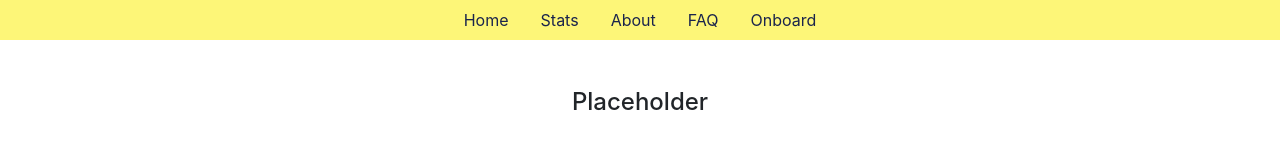
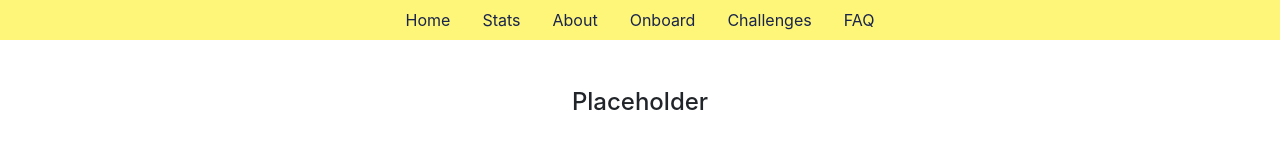
Before and after one commit to msnorma/gamers-stats, a React (Create React App) app: page /onboard in a window 1280 px wide. Shown: the top 160 px of the page. Built offline with nearby package versions, Linux system fonts and the light colour scheme.

Commit message:
input required for api request

```diff
--- a/src/components/NavBarList.jsx
+++ b/src/components/NavBarList.jsx
@@ -12,12 +12,16 @@ const NavBarList = [
     route: '/about'
   },
   {
+    name: 'Onboard',
+    route: '/onboard'
+  },
+  {
+    name: 'Challenges',
+    route: '/challenges'
+  },
+  {
     name: 'FAQ',
     route: '/faq'
-  },
-  {
-    name: 'Onboard',
-    route: '/onboard'
   },
 ]
 
--- a/src/views/Onboard.jsx
+++ b/src/views/Onboard.jsx
@@ -35,8 +35,9 @@ const Onboard = ({getStats}) => {
         wins: data.data.stats.all.overall.wins
       }
       getStats(fortniteStats);
-      navigate('/stats')
+
     })
+    navigate('/stats')
 
   }
 
@@ -55,14 +56,14 @@ const Onboard = ({getStats}) => {
             value={name}
             onChange={(e) => setName(e.target.value)}
             className="mt-4"
-            style={{ borderRadius: '12px' }} />
+            style={{ borderRadius: '12px' }} required/>
           <Form.Control
             type="text"
             placeholder="Enter account (epic/xbl/psn)"
             value={accountType}
             onChange={(e) => setAccountType(e.target.value)}
             className="mt-3"
-            style={{ borderRadius: '12px' }} />
+            style={{ borderRadius: '12px' }} required/>
             <div className='text-center mt-3'>
               <Button className="m-0 border-0" type="submit" size="sm" style={{backgroundColor:'#D4254C'}}>Lets go</Button>
             </div>
```
